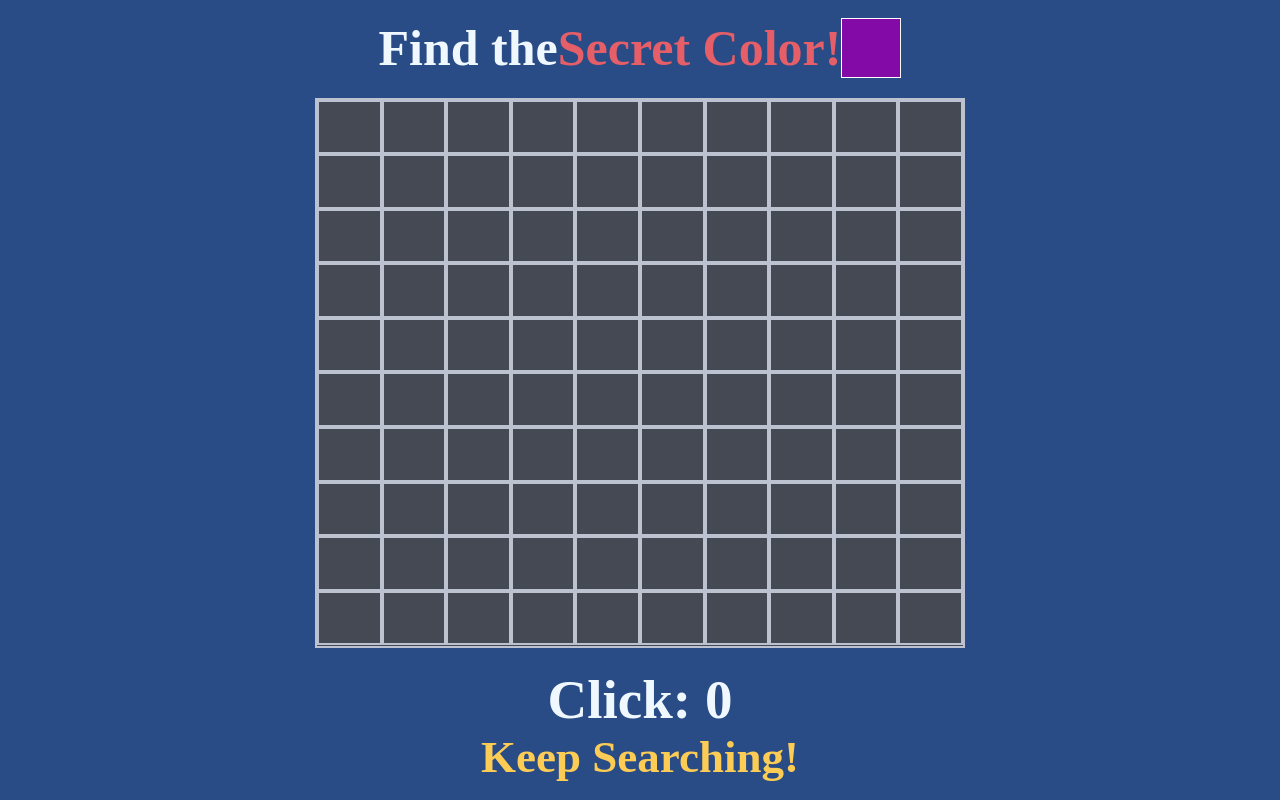
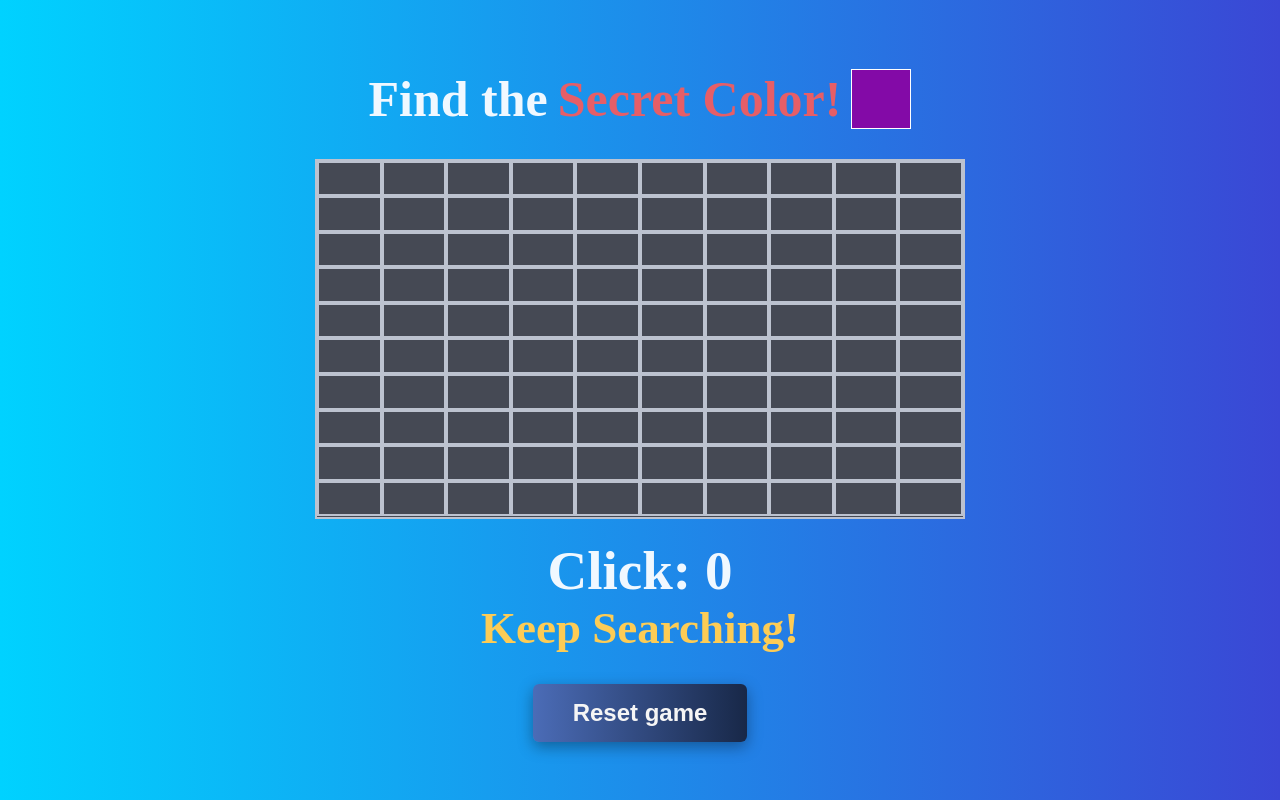
Before and after one commit to asaf-ashwal/find-the-color, a React (Vite) app: page / in a window 1280 px wide. Built offline with nearby package versions, Linux system fonts and the light colour scheme.

Commit message:
commitin

```diff
--- a/src/App.css
+++ b/src/App.css
@@ -1,9 +1,11 @@
 body {
+    font-family: 'Brush Script MT', cursive;
+
   height: 100vh;
   display: flex;
   justify-content: center;
   align-items: center;
-  background-color: rgb(41, 76, 134);
+  background: linear-gradient(90deg, #00d2ff 0%, #3a47d5 100%);
 }
 
 #root {
--- a/src/App.jsx
+++ b/src/App.jsx
@@ -2,27 +2,30 @@ import "./App.css";
 import Header from "./component/Header/index";
 import Layout from "./component/Layout/index";
 import Footer from "./component/Footer/index";
+import Reset from "./component/Reset/index";
 import { createContext, useRef, useState } from "react";
 import { createArr, victoryNumber,createcolor } from "./functions/utilsFunc.js";
 
 export const GlobalContext = createContext();
 
 function App() {
-  const victoryIndex = useRef(victoryNumber()).current;
+  // const victoryIndex = useRef(victoryNumber()).current;
   const mainColor = useRef(createcolor()).current;
+
+  const [victoryIndex, setVictoryIndex] = useState(victoryNumber());
   console.log("the winning number: ", victoryIndex);
-
   const [clicks, setClicks] = useState(0);
   const [text, setText] = useState("Keep Searching!");
   const [arr, setArr] = useState(createArr());
 
   return (
     <GlobalContext.Provider
-      value={{mainColor, clicks, text, setClicks, setText, victoryIndex, arr, setArr }}
+      value={{setVictoryIndex,mainColor, clicks, text, setClicks, setText, victoryIndex, arr, setArr }}
     >
       <Header />
       <Layout />
       <Footer />
+      <Reset />
     </GlobalContext.Provider>
   );
 }
--- a/src/component/Footer/style.css
+++ b/src/component/Footer/style.css
@@ -14,3 +14,11 @@ footer p {
   color: #fdcc55;
   display: inline-block;
 }
+@media (max-width: 600px) {
+ footer section {
+  font-size: 45px;
+}
+footer section {
+  font-size: 45px;
+}
+}
--- a/src/component/Header/style.css
+++ b/src/component/Header/style.css
@@ -1,19 +1,29 @@
-
 header h1 {
-    display: flex;
-    align-items: center;
+  padding: 10px;
+  display: flex;
+  align-items: center;
   font-size: 50px;
   font-weight: 900;
   color: aliceblue;
 }
 header h1 span {
   color: #e65e67;
+  margin: 0 10px;
 }
 
 header h1 div {
-    display: inline-block;
-  background-color: rgb(202, 32, 128);
+  display: inline-block;
   width: 60px;
   height: 60px;
-  border: .5px solid white;
+  border: 0.5px solid white;
 }
+
+@media (max-width: 600px) {
+  header h1 {
+    font-size: 28px;
+  }
+  header h1 div {
+    width: 42px;
+    height: 42px;
+  }
+}
--- a/src/component/Layout/style.css
+++ b/src/component/Layout/style.css
@@ -2,7 +2,8 @@
   margin: 20px 0;
   width: 650px;
   height: 550px;
-  max-width: 100vw;
+  max-width: 95vw;
+  max-height: 45vh;
   display: grid;
   grid-template-columns: repeat(10, 1fr);
   grid-template-rows: repeat(10, 1fr);
--- /dev/null
+++ b/src/component/Reset/index.jsx
@@ -0,0 +1,23 @@
+import React, { useContext } from "react";
+import "./style.css";
+import { GlobalContext } from "../../App";
+import { createArr, victoryNumber } from "../../functions/utilsFunc";
+
+function index() {
+  console.log("in button");
+  const { setVictoryIndex, victoryIndex, setClicks, setText, setArr } =
+    useContext(GlobalContext);
+  function handleClick() {
+    setVictoryIndex(victoryNumber());
+    setClicks(0);
+    setText("Keep Searching!");
+    setArr(createArr());
+  }
+  return (
+    <button onClick={handleClick} className="reaset-button">
+      Reset game
+    </button>
+  );
+}
+
+export default index;
--- /dev/null
+++ b/src/component/Reset/style.css
@@ -0,0 +1,11 @@
+.reaset-button {
+  margin-top: 30px;
+  padding: 15px 40px;
+  border: none;
+  border-radius: 6px;
+  font-weight: 700;
+  font-size: x-large;
+  color: whitesmoke;
+  box-shadow: rgba(0, 0, 0, 0.35) 0px 5px 15px;
+  background: linear-gradient(90deg, #4b6cb7 0%, #182848 100%);
+}
```
